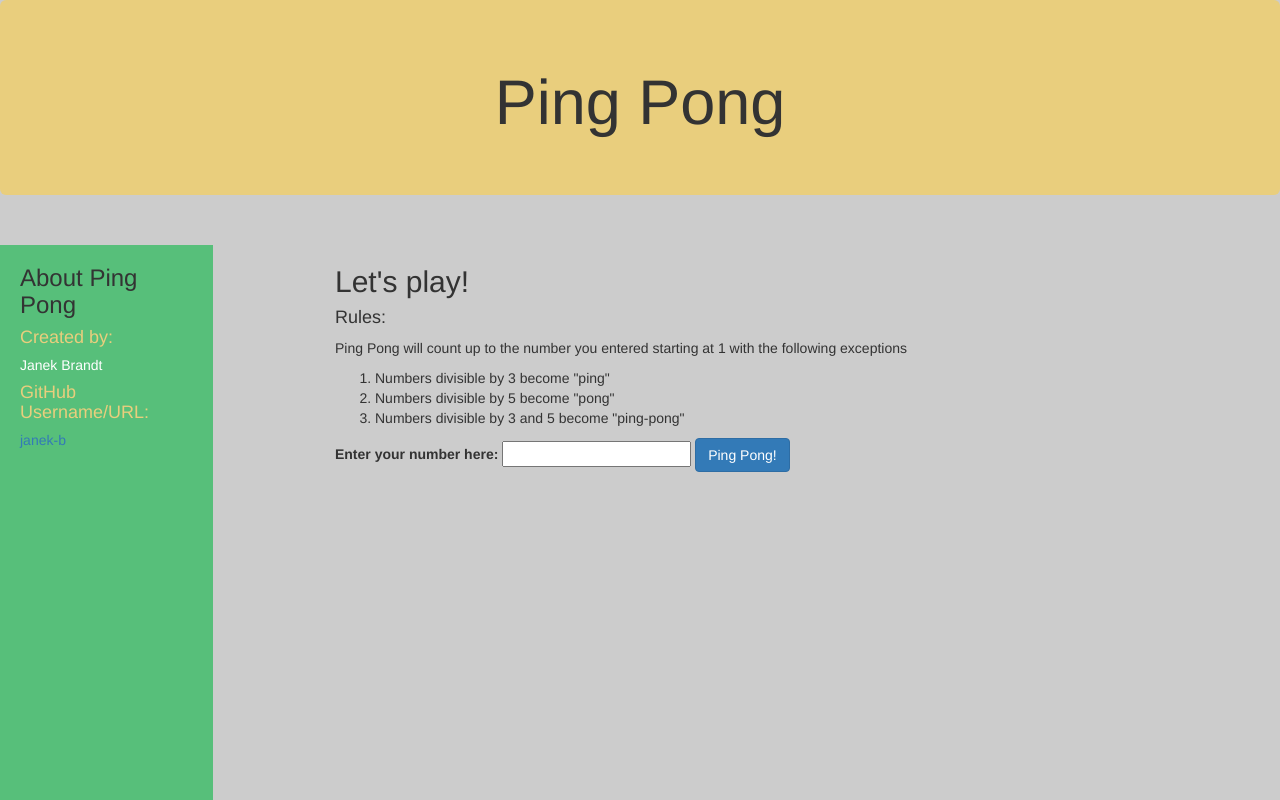
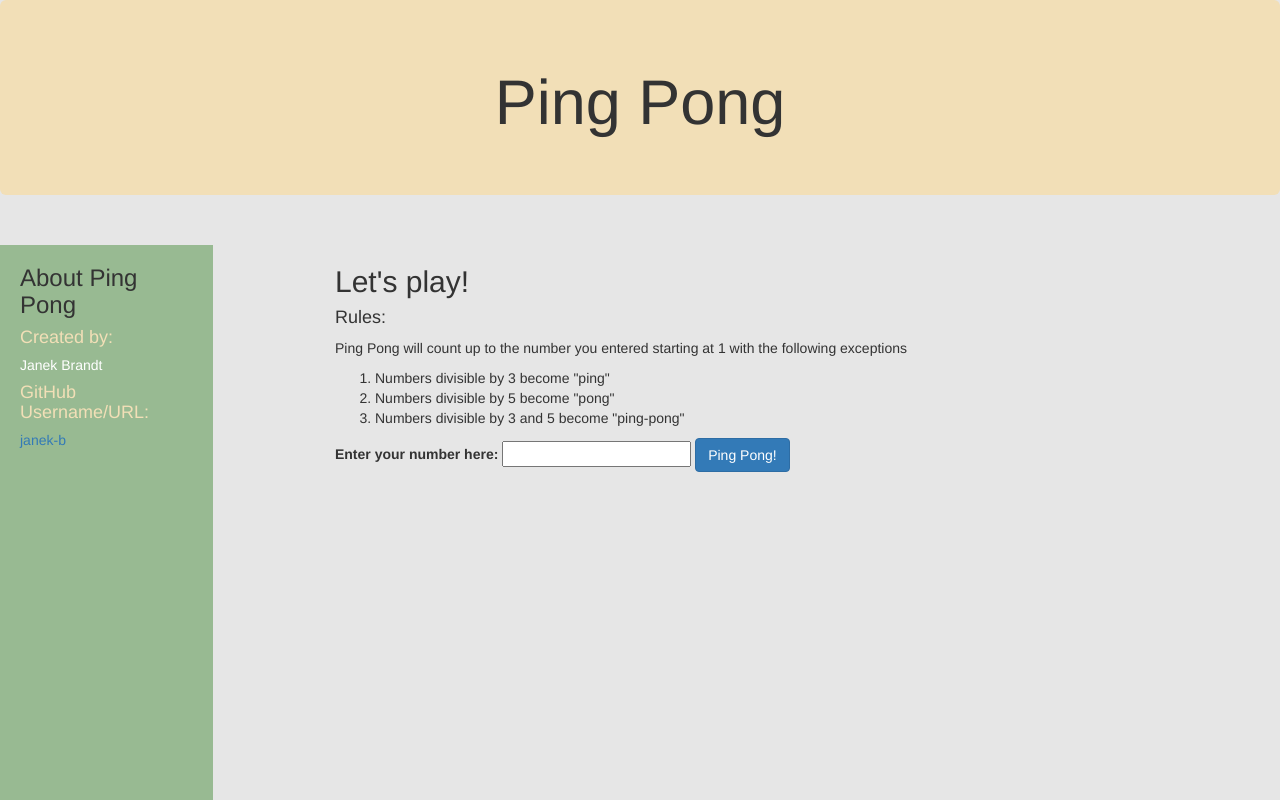
Before and after one commit to janek-b/ping-pong, a plain HTML site: page index.html in a window 1280 px wide. Drawn offline with nearby package versions, Linux system fonts and the light colour scheme.

Commit message:
change colors in stylesheet to match those used in the example image

```diff
--- a/css/styles.css
+++ b/css/styles.css
@@ -1,14 +1,14 @@
 body {
-  background-color: #cccccc;
+  background-color: rgb(230, 230, 230);
 }
 
 .jumbotron {
   text-align: center;
-  background-color: #e9ce7d;
+  background-color: rgb(242, 223, 183);
 }
 
 .sidebar {
-  background-color: #57bf7a;
+  background-color: rgb(152, 186, 146);
 }
 
 .about {
@@ -16,7 +16,7 @@ body {
 }
 
 .about h4 {
-  color: #e9ce7d;
+  color: rgb(242, 223, 183);
 }
 
 .about h5 {
```
